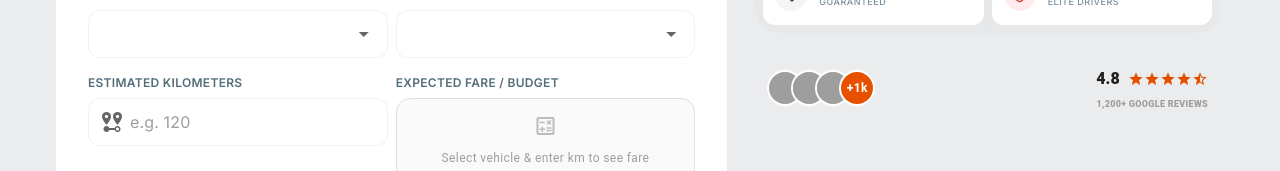
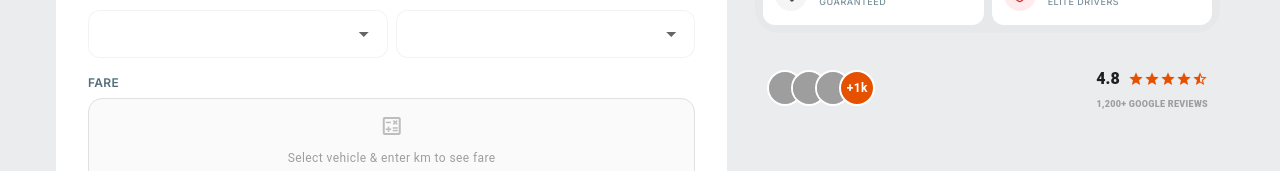
Before and after one commit to saktiswarupmishra/send-enquiry, a Vue app in the folder send-enquiry/frontend/: page /send-enquiry in a window 1280 px wide. Shown: the part 781-952 px from the top of the page. Built offline with nearby package versions, Linux system fonts and the light colour scheme; grey boxes are pictures that could not be loaded.

Commit message:
feat: implement multi-step enquiry form with service selection and contact details components

```diff
--- a/send-enquiry/frontend/src/components/EnquiryForm.vue
+++ b/send-enquiry/frontend/src/components/EnquiryForm.vue
@@ -198,6 +198,10 @@
               </div>
             </div>
           </div>
+
+          <!-- Section divider + Vehicle Details (revealed on service select) -->
+          <transition name="vehicle-reveal">
+          <div v-if="store.form.serviceType" key="vehicle-details-wrapper">
 
           <!-- Section divider -->
           <div class="section-divider">
@@ -470,24 +474,8 @@
               </v-col>
             </v-row>
             <v-row dense class="mb-2">
-              <v-col cols="12" sm="6">
-                <label class="field-label">Estimated Kilometers</label>
-                <v-text-field
-                  v-model="store.form.estimatedKms"
-                  type="number"
-                  placeholder="e.g. 120"
-                  variant="outlined"
-                  density="comfortable"
-                  hide-details
-                  bg-color="white"
-                  class="premium-input"
-                  prepend-inner-icon="mdi-map-marker-distance"
-                  min="1"
-                  suffix="km"
-                ></v-text-field>
-              </v-col>
-              <v-col cols="12" sm="6">
-                <label class="field-label">Expected Fare / Budget</label>
+              <v-col cols="12">
+                <label class="field-label">Fare</label>
                 <div v-if="computedFare" class="fare-card">
                   <div class="fare-card-header">
                     <v-icon size="16" color="#709C34" class="mr-1">mdi-tag-check-outline</v-icon>
@@ -510,6 +498,9 @@
               </v-col>
             </v-row>
           </div>
+
+          </div>
+          </transition>
 
           <!-- Next Button -->
           <div class="submit-section">
@@ -794,33 +785,24 @@ const computedFare = computed(() => {
   const tripType = store.form.tripType
   const kms = parseInt(store.form.estimatedKms) || 0
 
-  // Local trip: use package pricing, scaled by km ratio
+  // Local trip: use package pricing based on trip type km
   if (serviceType === 'local') {
     const packageKm = extractKmFromTripType(tripType)
     if (packageKm > 0) {
-      const ratio = kms > 0 ? kms / packageKm : 1
-      const oldPrice = Math.round(pricing.localOldPrice * ratio)
-      const newPrice = Math.round(pricing.localPrice * ratio)
       return {
-        oldPrice: oldPrice.toLocaleString('en-IN'),
-        newPrice: newPrice.toLocaleString('en-IN'),
-        breakdown: `${vehicle.split('(')[0].trim()} • ${kms || packageKm} km local`
+        oldPrice: pricing.localOldPrice.toLocaleString('en-IN'),
+        newPrice: pricing.localPrice.toLocaleString('en-IN'),
+        breakdown: `${vehicle.split('(')[0].trim()} • ${packageKm} km local package`
       }
     }
   }
 
-  // Outstation / other: per-km pricing
-  if (kms > 0) {
-    const oldPrice = pricing.outstationOldPrice * kms
-    const newPrice = pricing.outstationPrice * kms
-    return {
-      oldPrice: oldPrice.toLocaleString('en-IN'),
-      newPrice: newPrice.toLocaleString('en-IN'),
-      breakdown: `${vehicle.split('(')[0].trim()} • ${kms} km × ₹${pricing.outstationPrice}/km`
-    }
+  // Outstation / other: show per-km pricing
+  return {
+    oldPrice: pricing.outstationOldPrice.toLocaleString('en-IN'),
+    newPrice: pricing.outstationPrice.toLocaleString('en-IN'),
+    breakdown: `${vehicle.split('(')[0].trim()} • ₹${pricing.outstationPrice}/km outstation rate`
   }
-
-  return null
 })
 
 // Sync computed fare to store for submission
--- a/send-enquiry/frontend/src/components/SidebarInfo.vue
+++ b/send-enquiry/frontend/src/components/SidebarInfo.vue
@@ -1,5 +1,5 @@
 <template>
-  <div class="h-100 d-flex flex-column" style="gap: 24px;">
+  <div class="d-flex flex-column" style="gap: 24px;">
 
     <!-- Map Card -->
     <v-card class="rounded-xl overflow-hidden bg-white mx-1" style="box-shadow: 0 4px 15px rgba(0,0,0,0.05) !important; border: 1px solid #E1E3E6;">
```
